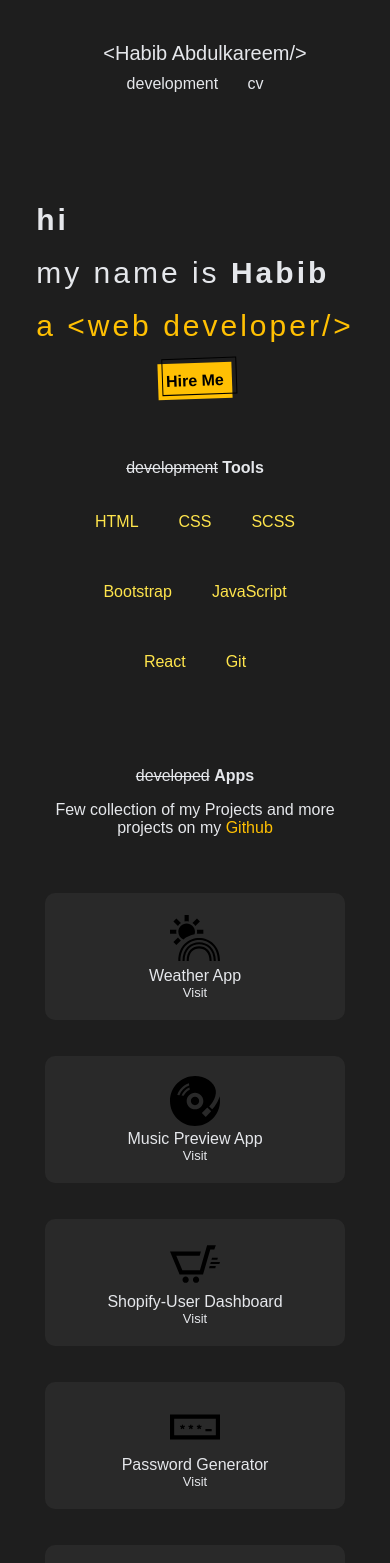
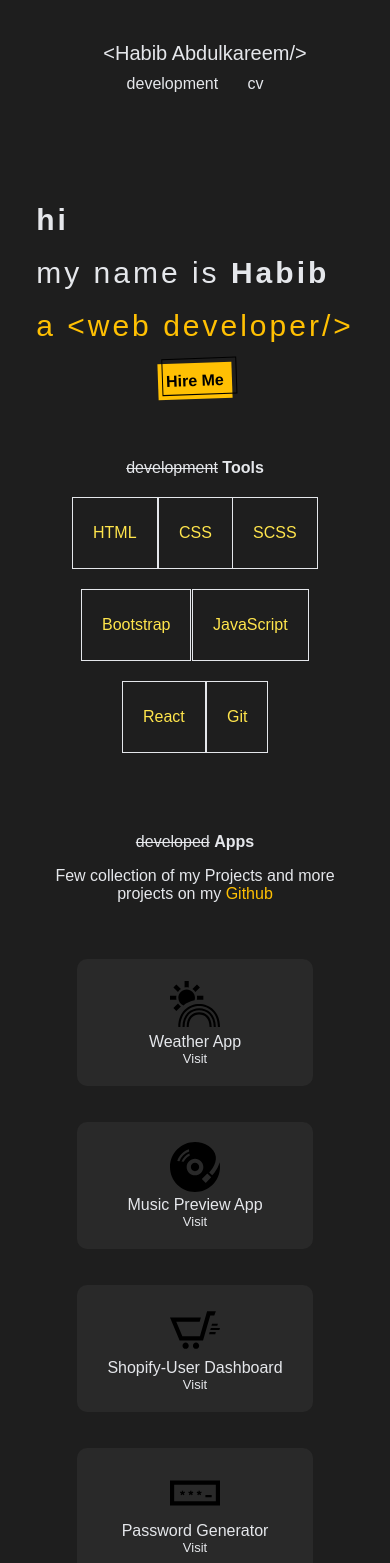
Before and after one commit to Habi12345/portfolio, a React app in the folder portfolio/: page / in a window 390 px wide. Shown: the top 1563 px of the page. Built offline with nearby package versions, Linux system fonts and the light colour scheme; the HTML template or start-up script is replaced by a standard one.

Commit message:
Rearraged

```diff
--- a/portfolio/src/components/body.jsx
+++ b/portfolio/src/components/body.jsx
@@ -1,5 +1,5 @@
 import React, { useEffect, useState } from "react";
-import '../components/body.css'
+import '../components/styles/body.css'
 
 const Body = () => {
 
--- a/portfolio/src/components/footer.jsx
+++ b/portfolio/src/components/footer.jsx
@@ -1,9 +1,9 @@
 import React from 'react'
-import '../components/footer.css'
+import '../components/styles/footer.css'
 export default function footer() {
   return (
     <>
-        <footer>
+        <footer >
             <span>Portfolio | Developed By Habib Abdulkareem </span>
         </footer>
     </>
--- a/portfolio/src/components/header.jsx
+++ b/portfolio/src/components/header.jsx
@@ -1,6 +1,6 @@
 import React from 'react'
 import { Link } from 'react-router-dom';
-import '../components/header.css'
+import '../components/styles/header.css'
 export default function header() {
   return (
     <div data-aos="fade-down"  className='header'>
--- a/portfolio/src/components/projects.jsx
+++ b/portfolio/src/components/projects.jsx
@@ -2,8 +2,8 @@ import React from 'react'
 
 export default function () {
     return (
-        <div data-aos="flip-down" className='projects'>
-            <div className="project-wrapper">
+        <div  className='projects'>
+            <div data-aos="fade-up-right" className="project-wrapper">
                 <span className='icon'>
                     <svg xmlns="http://www.w3.org/2000/svg" width="50" height="50" viewBox="0 0 24 24"><path d="M3.833 6.248l-2.197-2.198 1.415-1.415 2.197 2.197c-.562.373-1.043.854-1.415 1.416zm8.167 2.752c0 .425-.084.828-.207 1.212-1.999.374-3.826 1.24-5.345 2.474-1.438-.605-2.448-2.028-2.448-3.686 0-2.209 1.791-4 4-4s4 1.791 4 4zm4 1v-2h-3.101c.066.323.101.658.101 1s-.035.677-.101 1h3.101zm-3.833-3.753l2.197-2.197-1.414-1.414-2.197 2.197c.561.372 1.042.853 1.414 1.414zm-3.167-2.146v-3.101h-2v3.101c.323-.066.658-.101 1-.101.342 0 .677.035 1 .101zm5 9.899c-4.065 0-8 2.883-8 9h1c0-5.442 3.392-8 7-8 3.673 0 7 2.606 7 8h1c0-6.123-3.965-9-8-9zm0-2c-5.046 0-10 3.661-10 11h1c0-6.724 4.476-10 9-10s9 3.257 9 10h1c0-7.382-5.017-11-10-11zm-10.167-.247l-2.196 2.197 1.414 1.414 2.197-2.197c-.561-.372-1.043-.853-1.415-1.414zm-.833-2.753c0-.342.035-.677.101-1h-3.101v2h3.101c-.066-.323-.101-.658-.101-1zm11 7c-3.176 0-6 2.205-6 7h1c0-4.111 2.264-6 5-6 2.607 0 5 1.747 5 6h1c0-4.831-2.875-7-6-7z" /></svg>
                 </span>
@@ -11,7 +11,7 @@ export default function () {
                 <a href="">Visit </a>
             </div>
 
-            <div className="project-wrapper">
+            <div data-aos="fade-up-left" className="project-wrapper">
                 <span className='icon'>
                     <svg xmlns="http://www.w3.org/2000/svg" width="50" height="50" viewBox="0 0 24 24"><path d="M14 12c0 1.103-.897 2-2 2-1.104 0-2-.897-2-2s.896-2 2-2c1.103 0 2 .897 2 2zm9.778-2.271c.142.736.222 1.494.222 2.271 0 6.627-5.373 12-12 12s-12-5.373-12-12 5.373-12 12-12c4.545 0 9.564 2.835 9.996 7.056.373 3.646-2.594 6.949-3.192 7.574l1.445 1.383c.549-.574 2.784-3.073 3.529-6.284zm-19.258-.52c.814-2.157 2.529-3.869 4.691-4.677l-.129-1.019c-2.613.896-4.68 2.958-5.582 5.569l1.02.127zm4.945-2.64l-.131-1.041c-1.721.71-3.096 2.085-3.807 3.807l1.041.13c.598-1.272 1.625-2.299 2.897-2.896zm6.535 5.431c0-2.209-1.791-4-4-4s-4 1.791-4 4 1.791 4 4 4 4-1.791 4-4zm3.784 4.94l-1.878-1.832-2.64 2.679 1.882 1.834 2.636-2.681z" /></svg>
                 </span>
@@ -19,7 +19,7 @@ export default function () {
                 <a href="">Visit</a>
             </div>
 
-            <div className="project-wrapper">
+            <div data-aos="fade-up-right" className="project-wrapper">
                 <span className='icon'>
                     <svg xmlns="http://www.w3.org/2000/svg" width="50" height="50" viewBox="0 0 24 24"><path d="M19.029 13h2.971l-.266 1h-2.992l.287-1zm.863-3h2.812l.296-1h-2.821l-.287 1zm-.576 2h4.387l.297-1h-4.396l-.288 1zm2.684-9l-.743 2h-1.929l-3.474 12h-11.239l-4.615-11h14.812l-.564 2h-11.24l2.938 7h8.428l3.432-12h4.194zm-14.5 15c-.828 0-1.5.672-1.5 1.5 0 .829.672 1.5 1.5 1.5s1.5-.671 1.5-1.5c0-.828-.672-1.5-1.5-1.5zm5.9-7-.9 7c-.828 0-1.5.671-1.5 1.5s.672 1.5 1.5 1.5 1.5-.671 1.5-1.5c0-.828-.672-1.5-1.5-1.5z" /></svg>
                 </span>
@@ -27,7 +27,7 @@ export default function () {
                 <a href="">Visit</a>
             </div>
 
-            <div className="project-wrapper">
+            <div data-aos="fade-up-left" className="project-wrapper">
                 <span className='icon'>
                     <svg xmlns="http://www.w3.org/2000/svg" width="50" height="50" viewBox="0 0 24 24"><path d="M0 6v12h24v-12h-24zm22 10h-20v-8h20v8zm-14.812-4.048l-.217-.619-.658.25v-.708h-.643v.706l-.641-.249-.217.619.661.223-.422.559.537.392.397-.586.422.585.527-.392-.422-.558.676-.222zm4 0l-.217-.619-.658.25v-.708h-.643v.706l-.641-.249-.217.619.661.223-.422.559.536.392.398-.586.422.585.527-.392-.422-.558.676-.222zm4 0l-.217-.619-.658.25v-.708h-.643v.706l-.641-.249-.217.619.661.223-.422.559.536.392.398-.586.422.585.527-.392-.422-.558.676-.222zm4.812 2.048h-3v-1h3v1z" /></svg>
                 </span>
@@ -35,14 +35,12 @@ export default function () {
                 <a href="">Visit</a>
             </div>
 
-
-
-            <div className="project-wrapper">
+            <div data-aos="fade-up-right" className="project-wrapper">
                 <span className="icon">
                     <svg xmlns="http://www.w3.org/2000/svg" width="50" height="50" viewBox="0 0 24 24"><path d="M9.46 11.039l-.48-4.039h-.98v-1.382c.87 0 2-.697 2-1.618h6.185l2.113-4 1.359.634-1.817 3.366h4.199c0 .922 1.092 1.618 1.961 1.618v1.382h-1l-2 17s-15.839.007-17.094-.005c-2.168-.068-3.017-1.656-3.041-3.743-.569-.472-.909-1.485-.861-2.409.044-.872.467-1.674 1.139-2.203.669-3.206 3.591-4.594 7.28-4.64.352 0 .698.013 1.037.039zm-6.466 9.957h-.002c.031.791.267.979.954.999 1.241.013 8.514 0 9.098-.009.679-.022.92-.269.96-.943 0 0-4.384.036-11.01-.047zm8.513-9.608c2.212.616 3.855 1.986 4.344 4.247.676.529 1.101 1.333 1.145 2.208.048.931-.437 1.866-.996 2.418.018.643-.061 1.23-.235 1.739h3.5l1.735-15h-10l.507 4.388zm2.493 5.612l-3.831.005c-.962.007-1.433 1.342-3.068 1.326-1.732-.018-1.855-1.313-2.723-1.309l-1.454-.022c-.54.046-.899.472-.923.943-.026.523.354 1.033 1.005 1.053h11.008c.645-.034 1.01-.539.985-1.053-.027-.49-.438-.92-.999-.943zm-.52-2.006c-.971-1.579-3.186-1.994-5.042-1.994-1.859.025-3.981.417-4.942 1.997l1.098.021c1.443.009 1.549 1.487 2.517 1.482.839-.004 1.404-1.492 2.834-1.494.141-.001 2.675-.012 3.535-.012z" /></svg>
                 </span>
                 <span className="project-name">Pickit-Fast Food</span>
-                <a href="">Visit</a>
+                <a href="https//:www.pickit.netlify.app">Visit</a>
             </div>
         </div>
     )
--- a/portfolio/src/components/secttion.jsx
+++ b/portfolio/src/components/secttion.jsx
@@ -1,19 +1,19 @@
 import React from 'react'
 import { Route } from 'react-router-dom'
-import '../components/secttion.css'
+import '../components/styles/secttion.css'
 import devTools from '../components/devTools'
 
 
 export default function secttion() {
     const showIcons = devTools.map((tool) => (
-        <div className="dev-Icon" key={tool.id}>
+        <div data-aos="flip-down" className="dev-Icon" key={tool.id}>
             <span>{tool.icon}</span>
             <p>{tool.name}</p>
         </div>
     ))
     return (
         <>
-            <div data-aos="fade-down-right"  className='section'>
+            <div data-aos="fade-down-right" className='section'>
                 <span className='dev-header'> <strike>development</strike> <strong>Tools</strong></span>
                 <div data-aos="zoom-in-up" className='dev-icon-wrapper'>
                     {showIcons}
--- a/portfolio/src/components/secttion.css
+++ b/portfolio/src/components/styles/secttion.css
@@ -8,13 +8,18 @@
   animation: fadeIn 1s ease-in-out;
 }
 
+.dev-Icon-wrapper{
+
+}
+
 .dev-Icon {
   display: inline-flex;
   justify-content: space-between;
   align-items: center;
   flex-direction: column;
   margin-top: 20px;
-  padding: 0 50px;
+  padding: 20px 50px;
+  border: 1px solid #E5E7EB;
 }
 
 .dev-Icon span {
@@ -93,7 +98,7 @@
 }
 
 @media (max-width: 768px) {
-  .dev-Icon-wrapperP{
+  .dev-Icon-wrapper{
     display: flex;
     align-items: center;
     justify-content: center;
@@ -102,7 +107,7 @@
     align-items: center;
     justify-content: center;
     flex-direction: row;
-    padding: 0 20px;
+    padding: 10px 20px;
   }
 
   .dev-Icon span{
@@ -116,7 +121,7 @@
 
  .project-wrapper {
     margin-bottom: 20px;
-    width: 60%;
+    width: 50%;
   }
 }
 
@@ -126,7 +131,7 @@
   }
 
  .project-wrapper {
-    width: 80%;
+    width: 60%;
     height: auto;
     padding: 20px;
   }
```
Also changed, not shown: portfolio/src/components/styles/body.css (renamed from portfolio/src/components/body.css), portfolio/src/components/styles/footer.css (renamed from portfolio/src/components/footer.css), portfolio/src/components/styles/header.css (renamed from portfolio/src/components/header.css).
